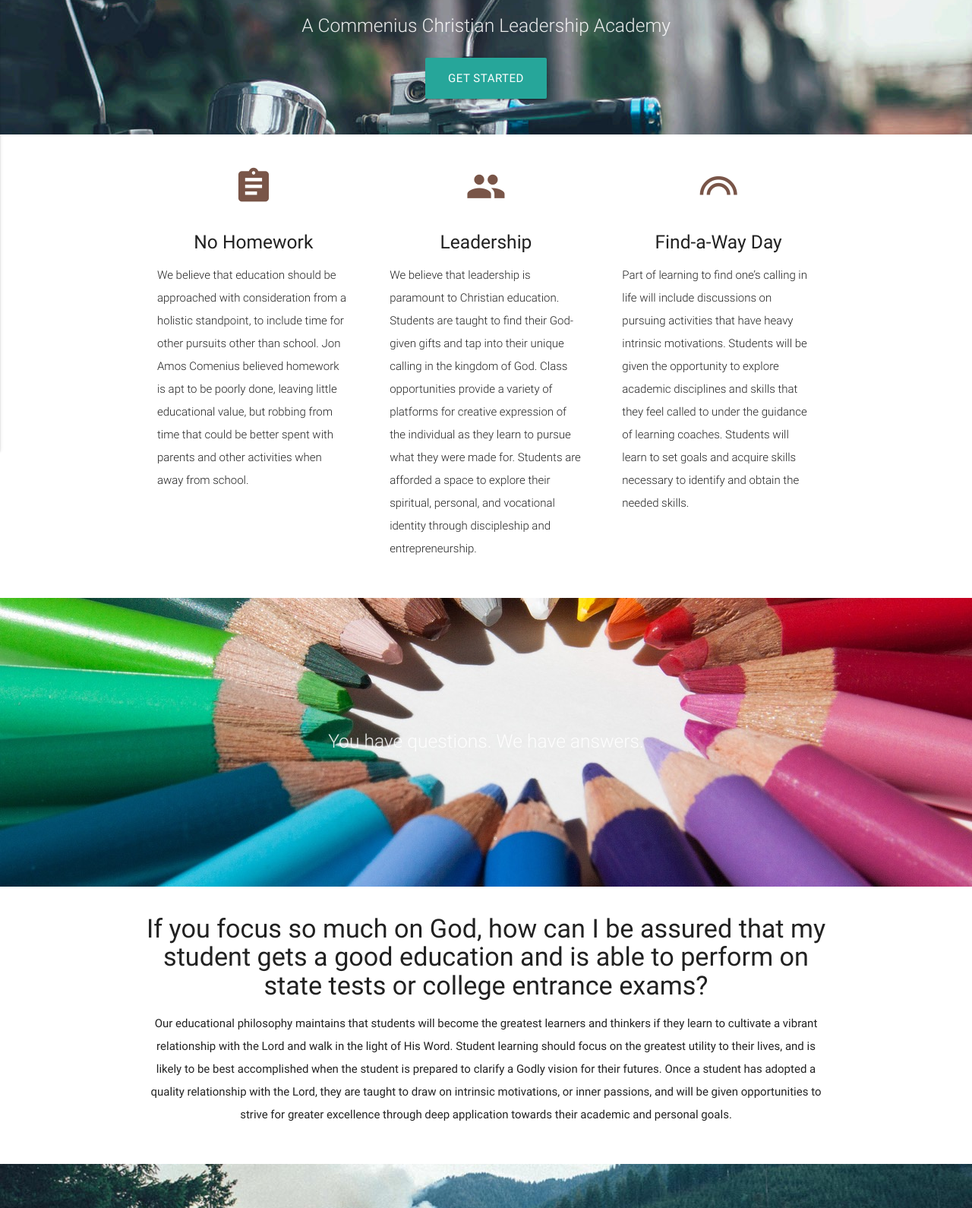
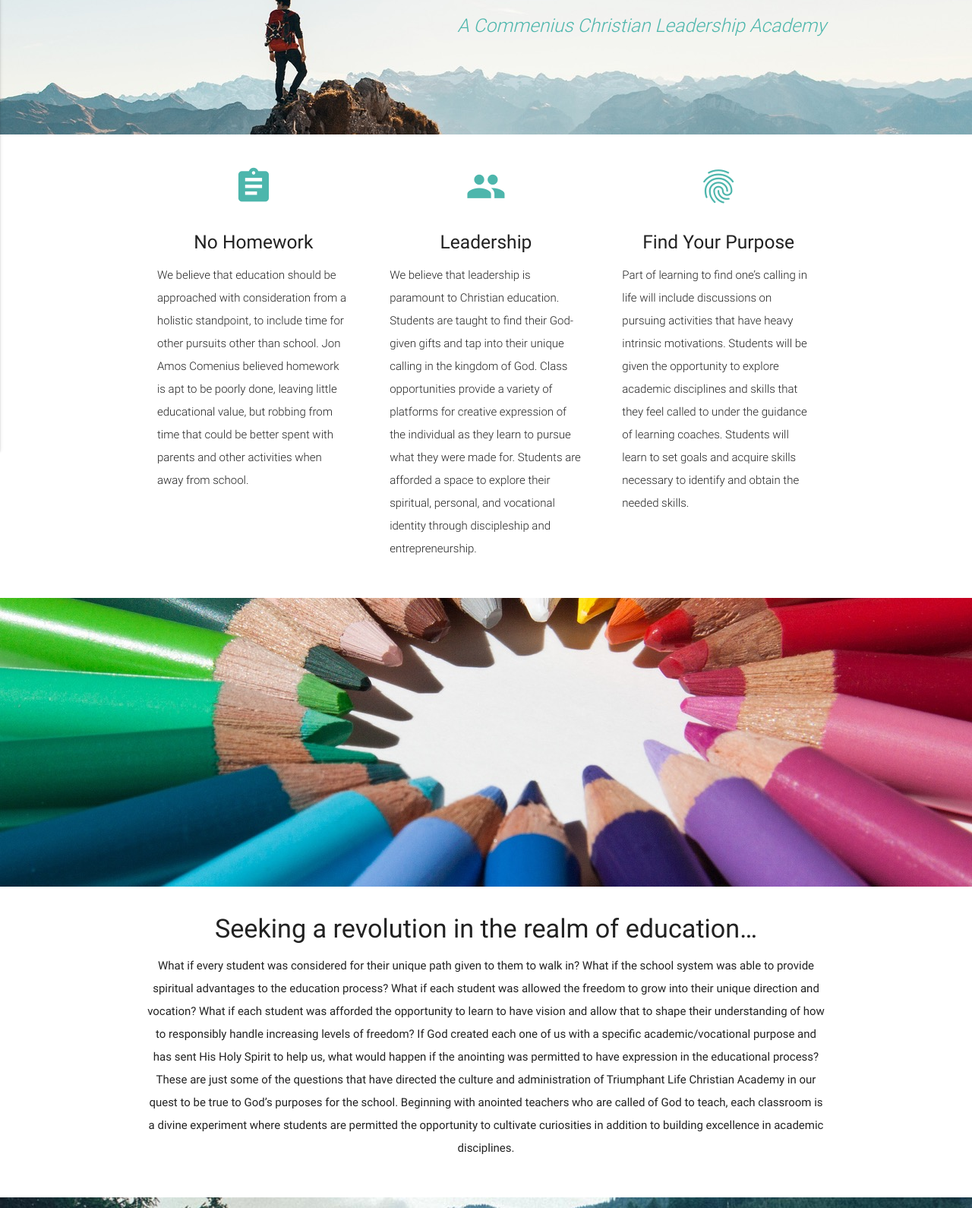
Before and after one commit to jbuzzanco/school-project, a plain HTML site: page index.html in a window 1280 px wide. Shown: the part 267-1857 px from the top of the page at 76% size. Drawn offline with nearby package versions, Linux system fonts and the light colour scheme.

Commit message:
Changes color scheme of icons, rewords content
Changes subheader to align right.

```diff
--- a/css/style.css
+++ b/css/style.css
@@ -13,6 +13,10 @@ nav .brand-logo {
 
 p {
   line-height: 2rem;
+}
+
+i {
+  color: #4db6ac;
 }
 
 .button-collapse {
--- a/index.html
+++ b/index.html
@@ -15,7 +15,7 @@
     <div class="nav-wrapper container">
       <a id="logo-container" href="#" class="brand-logo">TLCA</a>
       <ul class="right hide-on-med-and-down">
-        <li><a href="#">Facebook
+        <li><a href="https://www.facebook.com/TriumphantLifeChristianAcademy.Erie/" target="_blank">Facebook
           <svg style="width:34px;height:34px" viewBox="0 0 24 24">
       <path fill="#000000" d="M5,3H19A2,2 0 0,1 21,5V19A2,2 0 0,1 19,21H5A2,2 0 0,1 3,19V5A2,2 0 0,1 5,3M18,5H15.5A3.5,3.5 0 0,0 12,8.5V11H10V14H12V21H15V14H18V11H15V9A1,1 0 0,1 16,8H18V5Z" />
         </svg>
@@ -35,17 +35,17 @@
       <div class="container">
         <br><br>
         <h1 class="header center teal-text text-lighten-2">Triumphant Life Christian Academy</h1>
-        <div class="row center">
-          <h5 class="header col s12 light">A Commenius Christian Leadership Academy</h5>
+        <div class="row right">
+          <h5 class="header col s12 light black-text italics right"><i>A Commenius Christian Leadership Academy</i></h5>
         </div>
-        <div class="row center">
+        <!-- <div class="row center">
           <a href="http://materializecss.com/getting-started.html" id="download-button" class="btn-large waves-effect waves-light teal lighten-1">Get Started</a>
-        </div>
+        </div> -->
         <br><br>
 
       </div>
     </div>
-    <div class="parallax"><img src="background1.jpg" alt="Unsplashed background img 1"></div>
+    <div class="parallax"><img src="mount-tennison.jpeg" alt="Unsplashed background img 1"></div>
   </div>
 
 
@@ -75,8 +75,8 @@
 
         <div class="col s12 m4">
           <div class="icon-block">
-            <h2 class="center brown-text"><i class="material-icons">looks </i></h2>
-            <h5 class="center">Find-a-Way Day</h5>
+            <h2 class="center brown-text"><i class="material-icons">fingerprint</i></h2>
+            <h5 class="center">Find Your Purpose</h5>
 
             <p class="light">Part of learning to find one’s calling in life will include discussions on pursuing activities that have heavy intrinsic motivations.  Students will be given the opportunity to explore academic disciplines and skills that they feel called to under the guidance of learning coaches.  Students will learn to set goals and acquire skills necessary to identify and obtain the needed skills.
             </p>
@@ -90,11 +90,6 @@
 
   <div class="parallax-container valign-wrapper">
     <div class="section no-pad-bot">
-      <div class="container">
-        <div class="row center">
-          <h5 class="header col s12 light">You have questions. We have answers.</h5>
-        </div>
-      </div>
     </div>
     <div class="parallax"><img src="pencils.jpg" alt="Unsplashed background img 2"></div>
   </div>
@@ -105,8 +100,8 @@
       <div class="row">
         <div class="col s12 center">
           <h3><i class="mdi-content-send brown-text"></i></h3>
-          <h4>If you focus so much on God, how can I be assured that my student gets a good education and is able to perform on state tests or college entrance exams?</h4>
-          <p cxlass="left-align light">Our educational philosophy maintains that students will become the greatest learners and thinkers if they learn to cultivate a vibrant relationship with the Lord and walk in the light of His Word.  Student learning should focus on the greatest utility to their lives, and is likely to be best accomplished when the student is prepared to clarify a Godly vision for their futures.  Once a student has adopted a quality relationship with the Lord, they are taught to draw on intrinsic motivations, or inner passions, and will be given opportunities to strive for greater excellence through deep application towards their academic and personal goals.
+          <h4>Seeking a revolution in the realm of education…</h4>
+          <p cxlass="left-align light">What if every student was considered for their unique path given to them to walk in?  What if the school system was able to provide spiritual advantages to the education process?  What if each student was allowed the freedom to grow into their unique direction and vocation?  What if each student was afforded the opportunity to learn to have vision and allow that to shape their understanding of how to responsibly handle increasing levels of freedom?  If God created each one of us with a specific academic/vocational purpose and has sent His Holy Spirit to help us, what would happen if the anointing was permitted to have expression in the educational process?  These are just some of the questions that have directed the culture and administration of Triumphant Life Christian Academy in our quest to be true to God’s purposes for the school.  Beginning with anointed teachers who are called of God to teach, each classroom is a divine experiment where students are permitted the opportunity to cultivate curiosities in addition to building excellence in academic disciplines.
           </p>
         </div>
       </div>
@@ -135,7 +130,6 @@
               <div class="collapsible-body black"><p>TLCA is not interested in becoming the largest school, but rather seeks out the students who are called to be on this journey with us.  At TLCA, students are not numbers on paper, but unique children of God who are afforded a lot of individualized attention.  If you are interested in being a part of not just a K-12 school, but in the advancing move of the kingdom of God, this could be the place for you.</p></div>
             </li>
           </ul>
-          <h5 class="header col s12 light">A modern responsive front-end framework based on Material Design</h5>
 
         </div>
       </div>
@@ -159,10 +153,10 @@
         <div class="col l6 s12">
           <h5 class="white-text">Connect</h5>
           <ul>
-            <li><a class="white-text" href="#!">Link 1</a></li>
-            <li><a class="white-text" href="#!">Link 2</a></li>
-            <li><a class="white-text" href="#!">Link 3</a></li>
-            <li><a class="white-text" href="#!">Link 4</a></li>
+            <li><a class="white-text" href="#!">5651 Perry Hgwy<br>Erie, PA 16509</a></li>
+            <li><a class="white-text" href="#!">(814) 464-1554</a></li>
+            <li><a class="white-text" href="mailto:info@triumphantlifechristianacademy.com?Subject=School%20Website">info@triumphantlifechristianacademy.com</a>
+            </li>
           </ul>
         </div>
       </div>
```
Also changed, not shown: mount-tennison.jpeg (added).
